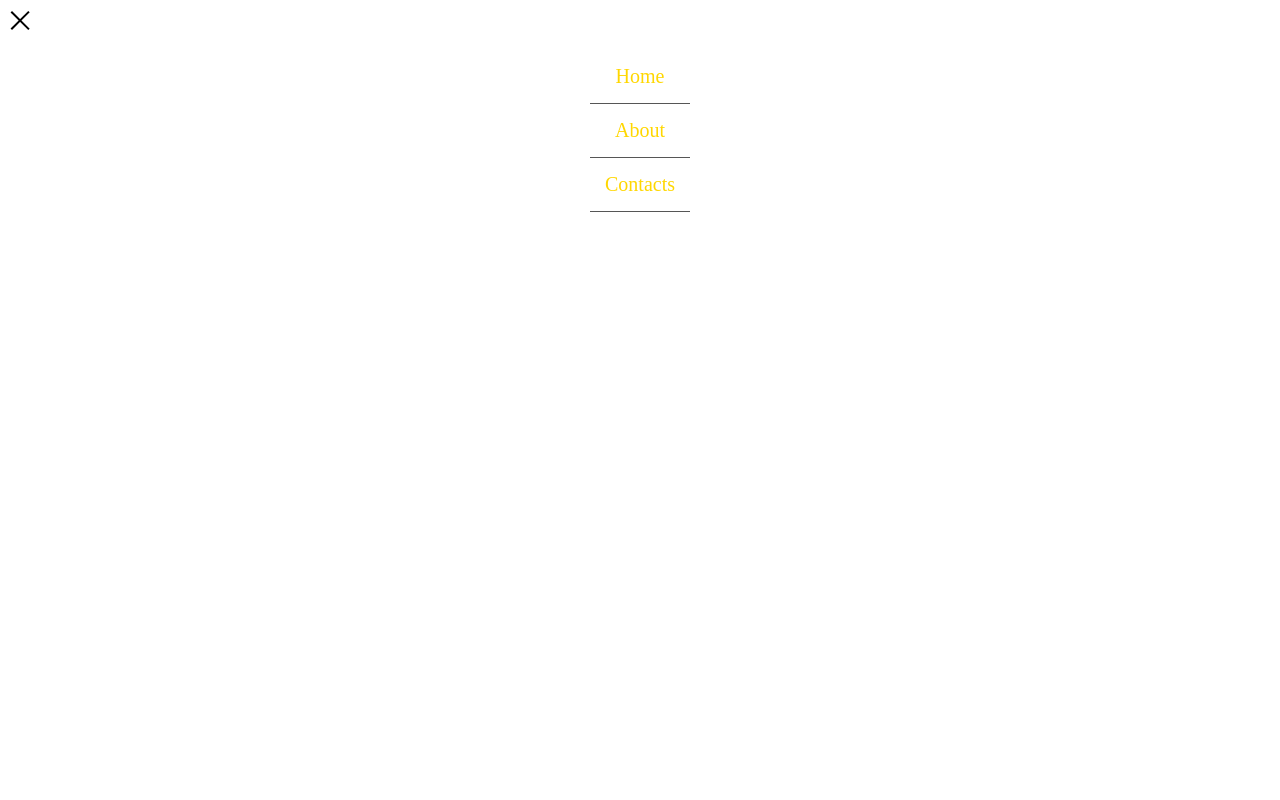
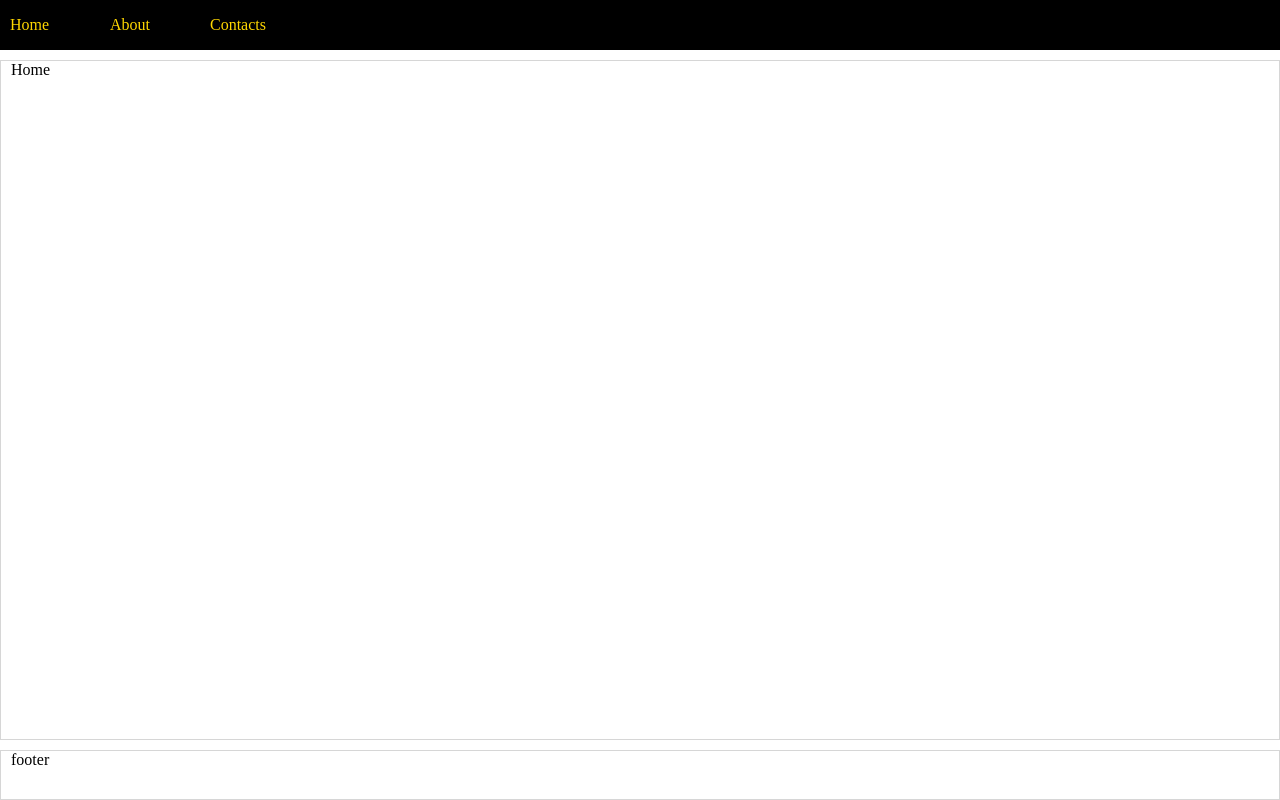
Before and after one commit to YuraStork/webpack, a React app: page /home in a window 1280 px wide. Built offline with nearby package versions, Linux system fonts and the light colour scheme.

Commit message:
changes styles + added mobile version in header

```diff
--- a/src/components/common/container/styles.tsx
+++ b/src/components/common/container/styles.tsx
@@ -3,4 +3,8 @@ import styled from "styled-components";
 export const Container = styled.div`
   max-width: 1400px;
   margin: 0 auto;
+
+  @media screen and (max-width: ${p=>p.theme.breakPoints.desktop}){
+    padding-left: 10px;
+  }
 `
--- a/src/components/common/header/index.tsx
+++ b/src/components/common/header/index.tsx
@@ -1,12 +1,22 @@
 import { BurgerMenu } from "models/burger-menu"
+import { NavLink } from "react-router-dom"
 import { Container } from "../container/styles"
 import { LINKS } from "./const"
-import { HeaderComponent } from "./styles"
+import { HeaderComponent, BurgerWrapper, HeaderNavigation } from "./styles"
 
 export const Header = () => {
   return <HeaderComponent>
     <Container>
-      <BurgerMenu list={LINKS}/>
+      <BurgerWrapper>
+        <BurgerMenu list={LINKS} />
+      </BurgerWrapper>
+
+      <HeaderNavigation>
+        <ul>
+          {LINKS.map(link => <li key={link.url}><NavLink to={link.url}>{link.label}</NavLink></li>)}
+        </ul>
+      </HeaderNavigation>
+
     </Container>
   </HeaderComponent>
 }
--- a/src/components/common/header/styles.tsx
+++ b/src/components/common/header/styles.tsx
@@ -1,14 +1,40 @@
-import styled from 'styled-components';
+import styled from "styled-components";
 
 const HeaderComponent = styled.header`
-  height: 50px;
-  padding: 10px;
   background-color: black;
   color: white;
 
-  & > div{
+  & > div {
+    height: 100%;
     display: flex;
+    align-items: center;
   }
-`
+`;
 
-export { HeaderComponent }
+const BurgerWrapper = styled.div`
+  display: none;
+  @media screen and (max-width: ${(p) => p.theme.breakPoints.tablet}) {
+    display: block;
+  }
+`;
+
+const HeaderNavigation = styled.nav`
+  @media screen and (max-width: ${(p) => p.theme.breakPoints.tablet}) {
+    display: none;
+  }
+
+  & > ul > li {
+    list-style-type: none;
+    display: inline-block;
+    width: 100px;
+    padding: 10px;
+    padding-left: 0;
+    position: relative;
+
+    & > a {
+      color: gold;
+    }
+  }
+`;
+
+export { HeaderComponent, BurgerWrapper, HeaderNavigation };
--- a/src/models/burger-menu/index.tsx
+++ b/src/models/burger-menu/index.tsx
@@ -11,12 +11,12 @@ interface BurgerProps {
 }
 
 export const BurgerMenu: FC<BurgerProps> = ({ list = [] }) => {
-  const [isOpen, setIsOpen] = useState(true);
+  const [isOpen, setIsOpen] = useState(false);
   const handleClick = () => setIsOpen(!isOpen);
 
   return (
     <BurgerWrapper>
-      <Burger isOpen={isOpen} onClick={handleClick}>
+      <Burger isOpen={isOpen} onClick={handleClick} role="navigation">
         <span />
       </Burger>
 
--- a/src/router.tsx
+++ b/src/router.tsx
@@ -1,6 +1,6 @@
 import { AboutPage } from "components/about"
 import { ContactsPage } from "components/contacts"
-import { ContentWrapper } from "components/content-wrapper/index"
+import { ContentWrapper } from "components/common/content-wrapper/index"
 import { HomePage } from "components/home/index"
 import { Navigate, useRoutes } from "react-router-dom"
 
--- a/src/styles/themes.tsx
+++ b/src/styles/themes.tsx
@@ -7,5 +7,11 @@ export const themes = {
     link: "#6363fa",
     gold: "#ffc800",
     light_gray: "#d6d6d6",
+  },
+
+  breakPoints: {
+    desktop: "1400px",
+    tablet: "800px",
+    mobile: "400px"
   }
 }
```
Also changed, not shown: src/components/common/content-wrapper/index.tsx (renamed from src/components/content-wrapper/index.tsx), src/components/common/content-wrapper/styles.tsx (renamed from src/components/content-wrapper/styles.tsx).
